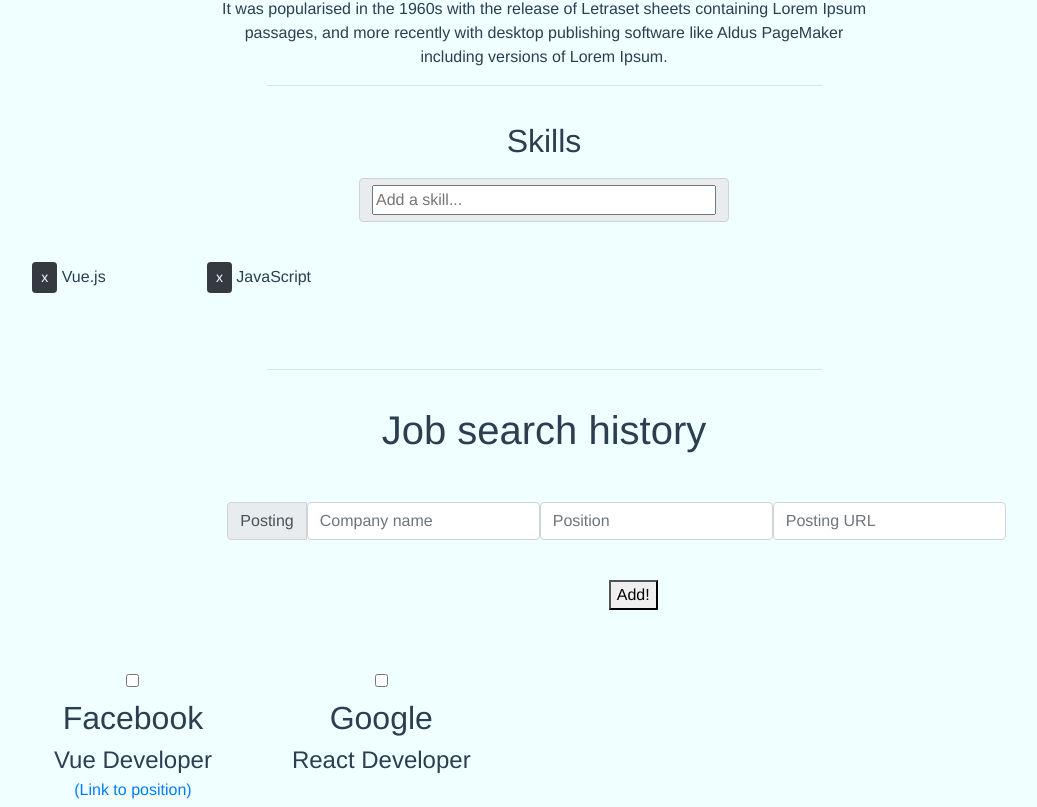
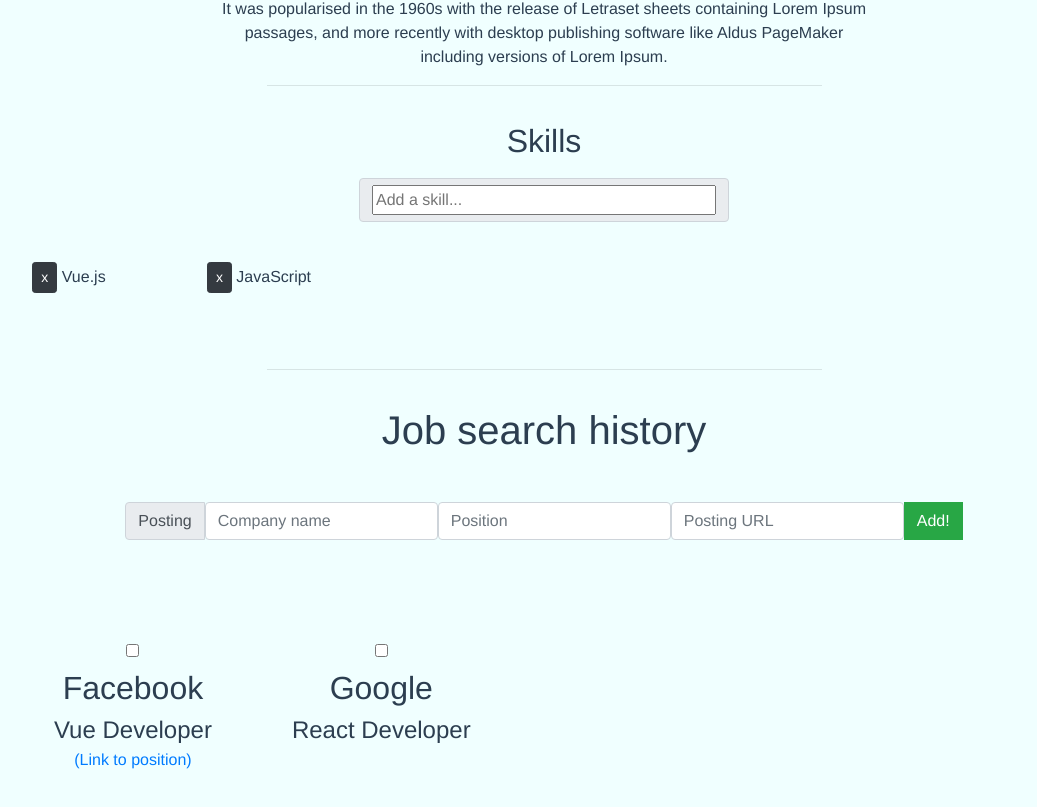
Before and after one commit to sam-pop/vue-presentation, a Vue app: page / in a window 1280 px wide. Shown: the part 426-1233 px from the top of the page, without its empty margins (96-1133 px from the left). Built offline with nearby package versions, Linux system fonts and the light colour scheme.

Commit message:
jobApp update

```diff
--- a/src/components/JobApp.vue
+++ b/src/components/JobApp.vue
@@ -1,16 +1,16 @@
 <template>
     <div class="container">
         <h1>Job search history</h1>
-    <form @submit.prevent class="text-center offset-2">
-        <div class="input-group center">
-            <div class="input-group-prepend">
+    <form @submit.prevent>
+        <div class="input-group">
+            <div class="input-group-prepend center">
                 <span class="input-group-text" id="">Posting</span>
                 <input type="text" class="form-control" placeholder="Company name" v-model="newName">
                 <input type="text" class="form-control" placeholder="Position" v-model="newPosition">
                 <input type="text" class="form-control" placeholder="Posting URL" v-model="newURL">
+                <button v-on:click='addPosting' class="btn btn-success">Add!</button>
             </div>
         </div>
-        <button v-on:click='addPosting'>Add!</button>
     </form>
         <div class="row">
             <div v-for="(data, i) in jobs" :key="i" v-bind:class="{isChecked : data.noGo}">
@@ -58,7 +58,7 @@ export default {
 <style scoped>
 .isChecked {
   text-decoration-line: line-through;
-  color: red;
+  color: rgba(156, 156, 156, 0.671);
 }
 
 div {
```
